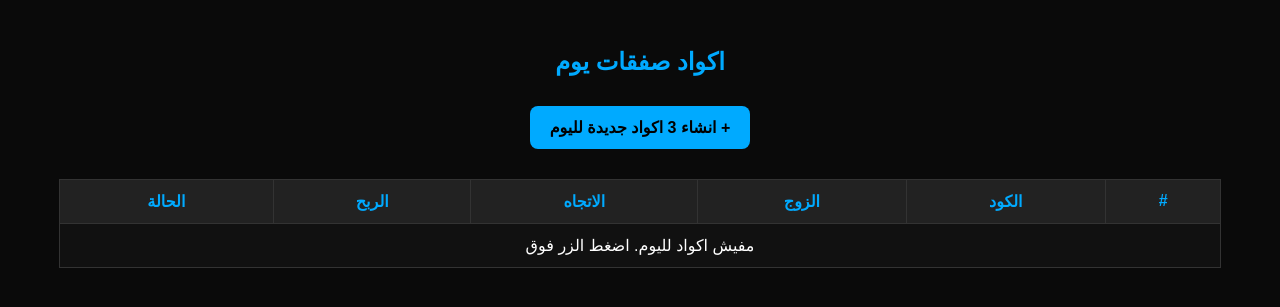
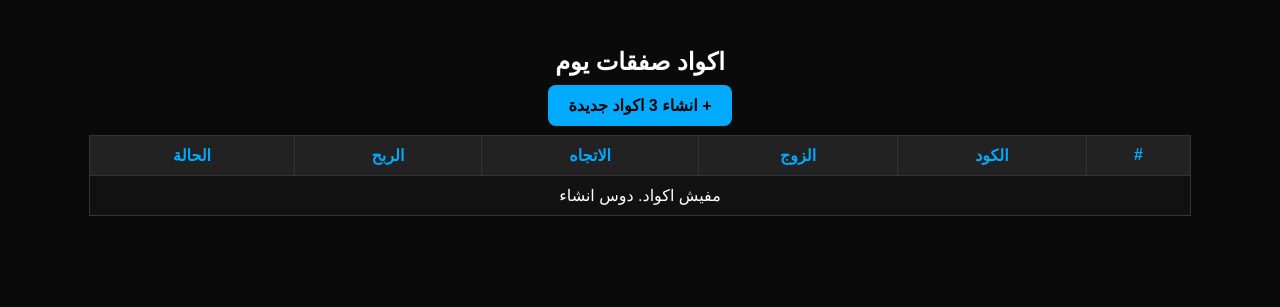
Before and after one commit to asmrrr493/trading-sim-pro, a Flask app: template templates/admn.html in a window 1280 px wide. Shown: the top 307 px of the page. Run offline with Flask 3, Linux system fonts and the light colour scheme; the template is opened without the code that fills it, so the values that code supplies are empty.

Commit message:
Refactor HTML structure and styling in admn.html

```diff
--- a/templates/admn.html
+++ b/templates/admn.html
@@ -1,45 +1,33 @@
 <!DOCTYPE html>
 <html dir="rtl" lang="ar">
 <head>
-    <meta charset="UTF-8">
-    <title>لوحة اكواد اليوم - Nexora</title>
+<meta charset="UTF-8"><title>اكواد اليوم</title>
 <style>
-        body { font-family: Arial; background: #0a0a0a; color: #fff; text-align: center; padding: 20px; }
-        h2 { color: #00aaff; }
-       .btn { background: #00aaff; color: #000; padding: 12px 20px; text-decoration: none; border-radius: 8px; margin: 10px; font-weight: bold; display: inline-block; }
-        table { width: 95%; margin: 20px auto; border-collapse: collapse; background: #111; }
-        th, td { border: 1px solid #333; padding: 12px; }
-        th { background: #222; color: #00aaff; }
-     .used { color: #ff4444; font-weight: bold; }
-     .ok { color: #00ff88; font-weight: bold; }
-      .code { font-size: 18px; color: #ffd700; font-weight: bold; }
+body{background:#0a0a0a;color:#fff;text-align:center;font-family:Arial;padding:20px}
+.btn{background:#00aaff;color:#000;padding:12px 20px;border-radius:8px;text-decoration:none;font-weight:bold}
+table{width:90%;margin:20px auto;border-collapse:collapse;background:#111}
+th,td{border:1px solid #333;padding:10px}
+th{background:#222;color:#00aaff}
+.code{color:#ffd700;font-weight:bold;font-size:18px}
+.ok{color:#00ff88}.used{color:#ff4444}
 </style>
 </head>
 <body>
 <h2>اكواد صفقات يوم {{ today }}</h2>
-    <a href="/admin/create_codes" class="btn">+ انشاء 3 اكواد جديدة لليوم</a>
+<a href="/admin/create_codes" class="btn">+ انشاء 3 اكواد جديدة</a>
 <table>
-        <tr>
-            <th>#</th>
-            <th>الكود</th>
-            <th>الزوج</th>
-            <th>الاتجاه</th>
-            <th>الربح</th>
-            <th>الحالة</th>
-        </tr>
+<tr><th>#</th><th>الكود</th><th>الزوج</th><th>الاتجاه</th><th>الربح</th><th>الحالة</th></tr>
 {% for code in codes %}
 <tr>
-            <td>{{ loop.index }}</td> <!-- هنا التعديل -->
+<td>{{ loop.index }}</td>
 <td class="code">{{ code[0] }}</td>
 <td>{{ code[1] }}</td>
 <td>{{ code[2] }}</td>
 <td>{{ code[3] }}%</td>
-            <td class="{% if code[4]==1 %}used{% else %}ok{% endif %}">
-                {% if code[4]==1 %} مستخدم {% else %} متاح {% endif %}
-            </td>
+<td class="{% if code[4]==1 %}used{% else %}ok{% endif %}">{% if code[4]==1 %}مستخدم{% else %}متاح{% endif %}</td>
 </tr>
 {% else %}
-        <tr><td colspan="6">مفيش اكواد لليوم. اضغط الزر فوق</td></tr>
+<tr><td colspan="6">مفيش اكواد. دوس انشاء</td></tr>
 {% endfor %}
 </table>
 </body>
```
Lines whose indentation alone changed are shown as unchanged.
